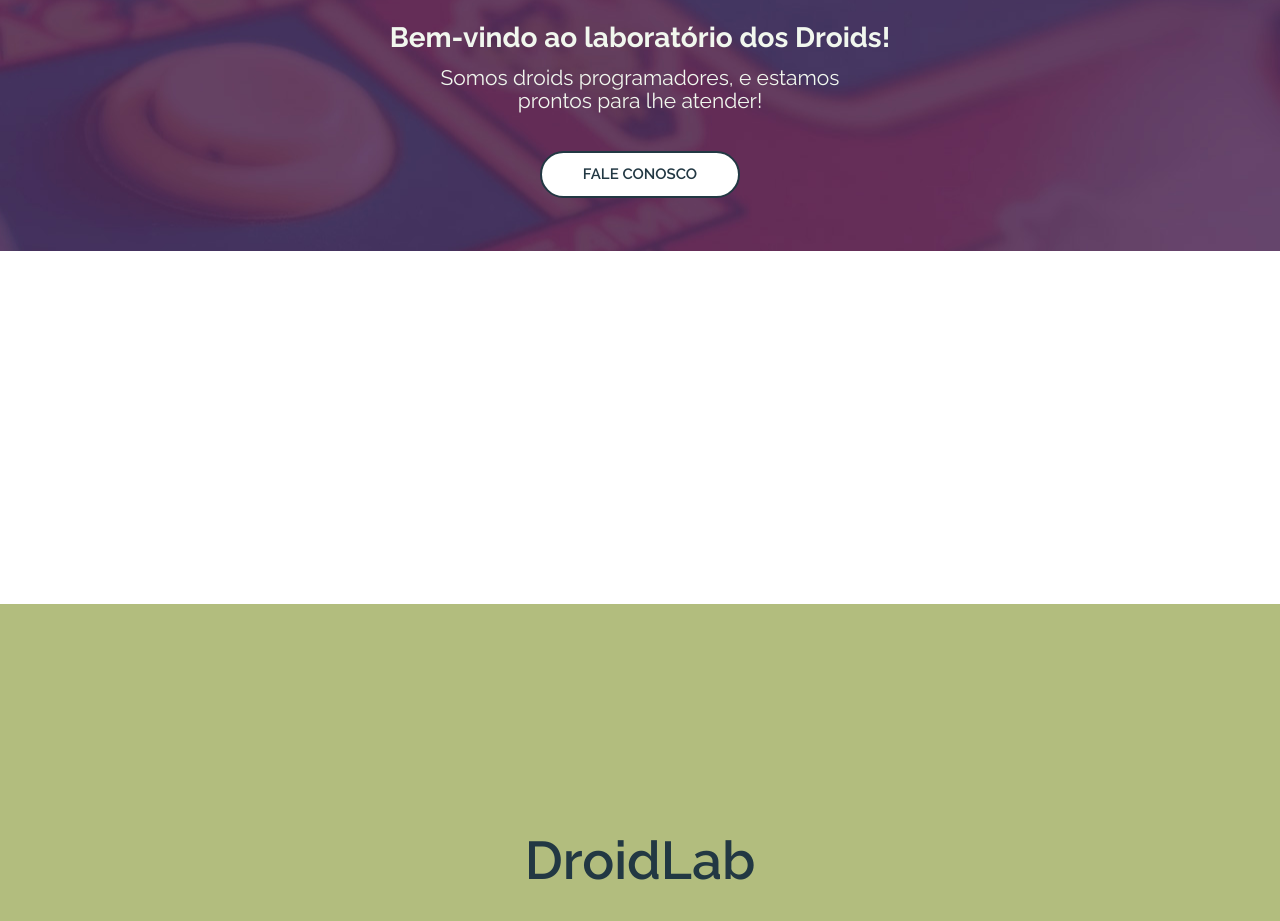
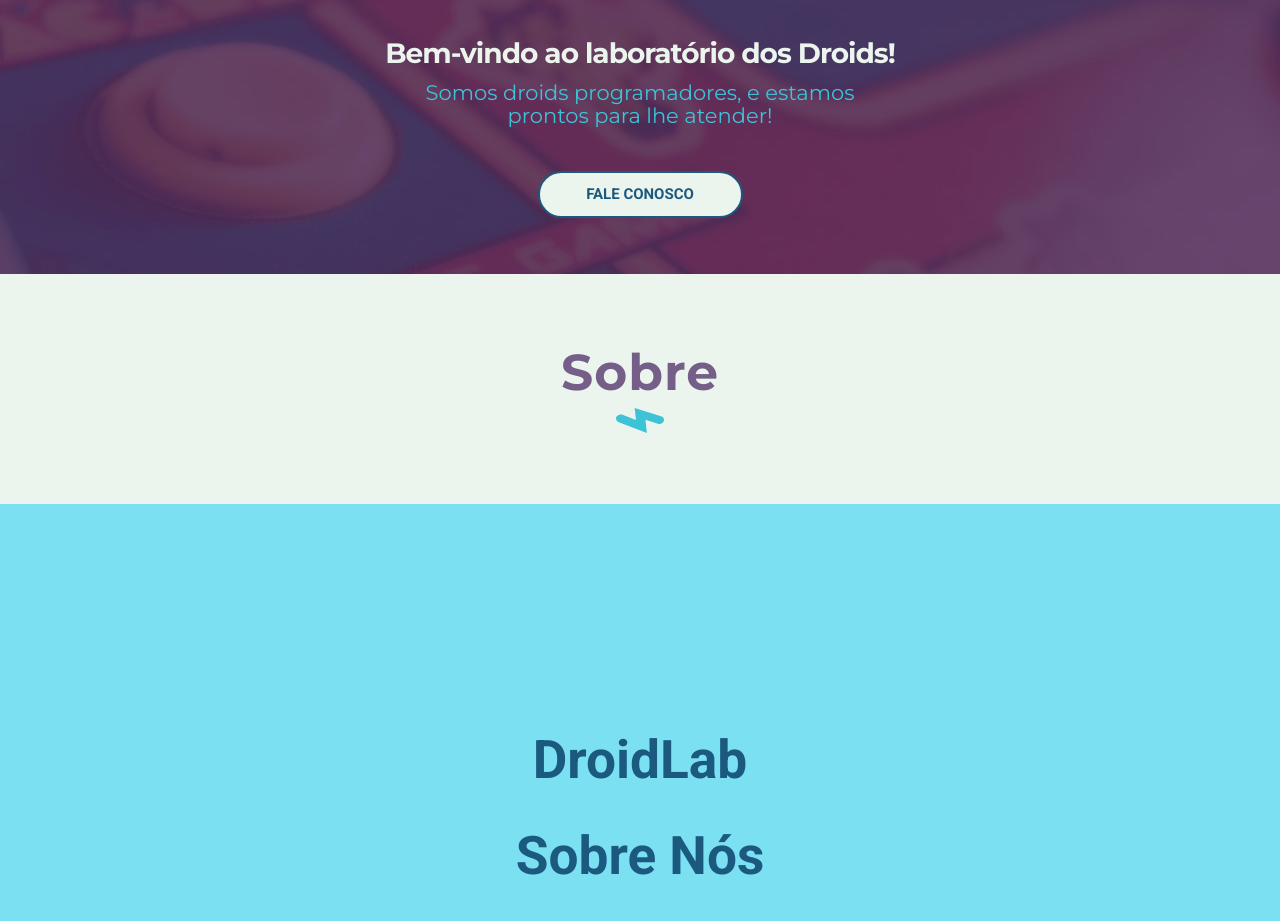
Before and after one commit to droid-lab-profile/droid-web-site, a website: page index.html in a window 1280 px wide. Shown: the part 381-1302 px from the top of the page. Before the commit the page ends 800 px from the top, so only its background shows below. Drawn offline with Linux system fonts and the light colour scheme; a web font is replaced by a local one.

Commit message:
Bloco sobre - tipografia

```diff
--- a/assets/scss/base/includes/buttons.scss
+++ b/assets/scss/base/includes/buttons.scss
@@ -7,7 +7,7 @@
 
 .button {
 	color: $color-blue-dark;
-    background-color: $color-mostarda;
+    background-color: $color-blue-light;
 	font-family: $font-secondary;
 	font-size: 1.3em;
 	font-weight: 800;
--- a/assets/scss/base/includes/colors.scss
+++ b/assets/scss/base/includes/colors.scss
@@ -4,21 +4,28 @@
 
 // Colors
 // Set the project colors here
+$color-blue-light: #7BE0F1;
+$color-blue-medium: #3DC2D8;
+$color-blue-dark: #1B597F;
+$color-purple-light: #755F89;
+$color-purple-medium: #523866;
+$color-purple-dark: #342442;
+$color-green-light: #CED9D2;
+$color-white: #EBF5EE;
 
-
-$color-mostarda: #B2BD7E;
+/* $color-mostarda: #B2BD7E;
 $color-blue-dark: #223843;
 $color-green-light: #749C75;
 $color-green-opaque: #F1F7EE;
 $color-white: #F1F7EE;
-$color-white-full: #FFF;
+$color-white-full: #FFF; */
 
 
-$color-green-dark: #223843;
+/* $color-green-dark: #223843;
 $color-blue: #002a56;
 $color-blue-light: #00d6e0;
 $color-gray: #939393;
-$color-white-light: #f3eee9;
+$color-white-light: #f3eee9;*/
 
 $color-body-background: #fff;
 $color-body: #939393;
--- a/assets/scss/base/includes/fonts.scss
+++ b/assets/scss/base/includes/fonts.scss
@@ -5,5 +5,5 @@
 // Fonts
 // Set the project fonts here
 
-$font-primary : 'Droid Serif', serif;;
-$font-secondary : 'Raleway', sans-serif;
+$font-primary : 'Montserrat', sans-serif;
+$font-secondary : 'Roboto', sans-serif;
--- a/assets/scss/base/includes/footer.scss
+++ b/assets/scss/base/includes/footer.scss
@@ -49,7 +49,7 @@
 					span{
 						@include transition(.25s);
 						&:hover{
-							background-color: $color-mostarda;
+							background-color: $color-blue-light;
 						}
 						position: relative;
 						float: left;
--- a/assets/scss/base/includes/menu.scss
+++ b/assets/scss/base/includes/menu.scss
@@ -16,7 +16,7 @@
 		position:fixed;
 		top:0;
 		left:0;
-		background-color: $color-mostarda;
+		background-color: $color-blue-light;
 		width: 100vw;
 		height: 100vh;
     	transform: translateY(115%);
@@ -48,7 +48,7 @@
 					font-family: $font-secondary;
 					@include transition(.25s);
 					&:hover{
-						color: $color-green-light;
+						color: $color-purple-medium;
 					}
 				}
 			}
@@ -95,7 +95,7 @@
 			&:after{
 				position: absolute;
 				font-size: 0.9em;
-				color: $color-gray;
+				color: $color-blue-light;
 				font-weight: 600;
 				letter-spacing: 1px;
 				text-transform: uppercase;
--- a/assets/scss/base/includes/shared.scss
+++ b/assets/scss/base/includes/shared.scss
@@ -26,22 +26,22 @@
 
 // Links
 a{
-  color: $color-gray;
+  color: $color-blue-light;
   text-decoration: none;
   &:hover{
-    color: $color-gray;
+    color: $color-blue-light;
     text-decoration: none;
   }
   &:focus{
-    color: $color-gray;
+    color: $color-blue-light;
     text-decoration: none;
   }
   &:active{
-    color: $color-gray;
+    color: $color-blue-light;
     text-decoration: none;
   }
   &:visited{
-    color: $color-gray;
+    color: $color-blue-light;
     text-decoration: none;
   }
 }
@@ -49,18 +49,18 @@
 // Selection
 ::-moz-selection {
   color: $color-blue-dark;
-  background: $color-green-opaque;
+  background: $color-purple-medium;
 }
 
 ::selection {
   color: $color-blue-dark;
-  background: $color-green-opaque;
+  background: $color-purple-medium;
 }
 
 // Headings
 h1, h2, h3, h4{
   font-family: $font-primary;
-  color: $color-gray;
+  color: $color-blue-medium;
 }
 
 h1{
@@ -170,12 +170,12 @@
     top: 50%;
     transform: translatey(-50%);
     position: absolute;
-    background-color: $color-mostarda;
+    background-color: $color-purple-medium;
   }
 }
 .fancybox-buttons{
   button{
-    background-color: $color-mostarda;
+    background-color: $color-purple-medium;
   }
 }
 .fancybox-button--left{
@@ -199,7 +199,7 @@
 .fancybox-button--right:hover,
 .fancybox-button--close:hover
 {
-  background-color: $color-gray;
+  background-color: $color-blue-medium;
 }
 @media (max-width: 800px){
   .fancybox-button--left, .fancybox-button--right, .fancybox-buttons button:not(.fancybox-button--close) {
--- a/assets/scss/pages/index.scss
+++ b/assets/scss/pages/index.scss
@@ -10,6 +10,9 @@
 @import '../base/includes/mixins.scss';
 @import '../base/includes/colors.scss';
 
+body {
+	font-family: $font-primary;
+}
 
 // Home
 
@@ -17,57 +20,83 @@
 	background-image: url('../../../images/home-header-bg.jpg');
 	padding: 5.5% 0% 2% 0%;
 	#logo {
-		width: 26.5%;
+		width: 27%;
 	}
 	#service {
-		width: 16.5%;
-		padding: 5% 0% 3.2% 0%;
+		width: 17%;
+		padding: 5.5% 0% 3.5% 0%;
 	}
 	h2 {
 		margin: 0%;
-		font-family: $font-secondary;
+		font-family: $font-primary;
 		color: $color-white;
 		font-size: 2em;
-		font-weight: bold;
+		font-weight: 800;
+    	letter-spacing: -1px;
 	}
 	p {
 		margin: 0%;
-		font-family: $font-secondary;
-		color: $color-white;
+		font-family: $font-primary;
+		color: $color-blue-medium;
 		font-size: 1.5em;
 		padding: 1.1% 30%;
 		line-height: 110%;
 	}
 	.button {
-		background-color: $color-white-full;
-		//color: $color-white;
+		background-color: $color-white;
+		font-family: $font-secondary;
+		font-weight: 800;
 		border: 2px solid;
 		font-size: 15px;
-		font-weight: 600;
 		height: 47px;
-	    min-width: 200px;
+	    min-width: 205px;
 	    max-width: 320px;
 	    text-transform: uppercase;
-	    margin: 27px 0px;
+	    margin: 31px 0px;
 	}
-	//padding-top: 65px;
-	//padding-bottom: 0px;
-	/* .decoration{
-		padding-top: 65px;
-	} */
-	/* #logo{
-		padding-top: 94px;
-		padding-bottom: 15px;
-		height: 150px;
-		@include responsive(s2) {
-			padding-top: 0px;
-			padding-bottom: 0px;
-			height: 100px;
-			margin-top: 50px;
-		}
-	} */
 }
+#sobre {
+	background-color: $color-white;
+	padding: 5.5% 0% 9% 0%;
 
+	#sobre-decorator {
+		padding:  0% 47.9%;
+	}
+
+	#sobre-droid {
+		padding: 23% 62.5% 0 5.5%;
+	}
+
+	.title {
+		color: $color-purple-light;
+		font-size: 3.6em;
+		font-weight: bold;
+    	letter-spacing: 1px;
+    	margin: 0;
+    	padding: 0px 0px 8px 0px;
+	}
+	.header {
+		color: $color-purple-light;
+		font-size: 2.8em;
+		font-weight: 800;
+    	letter-spacing: 0px;
+    	padding: 11% 0px 0px 23px;
+	}
+	.sub-header {
+		color: $color-blue-medium;
+		font-size: 1.3em;
+		font-weight: 600;
+		padding: 33px 10% 0px 23px;
+		line-height: 22px;
+    	//letter-spacing: -1px;
+	}
+	.caption {
+		font-family: $font-secondary;
+		padding: 20px 10% 0px 23px;
+		font-size: 11px;
+		line-height: 20px;
+	}
+}
 /* #sobre{
 	background-color: $color-green-opaque;
 	padding-top: 0px;
--- a/index.html
+++ b/index.html
@@ -27,8 +27,10 @@
 		<meta itemprop="description"     content="MGGran é uma Empresa de Cornélio Procópio especializada em comércio e de produtos como matéria prima mármores e granitos.">
 		<link href="./assets/images/favicon.png" rel="icon" type="image/x-icon"/>
 		<link rel="canonical" href="http://www.mggran.com.br" />
-		<link href="https://fonts.googleapis.com/css?family=Raleway:400,600,700,800,900" rel="stylesheet">
-		<link href="https://fonts.googleapis.com/css?family=Droid+Serif" rel="stylesheet">
+		<link href="https://fonts.googleapis.com/css?family=Montserrat:400,600,700" rel="stylesheet">
+		<link href="https://fonts.googleapis.com/css?family=Roboto:400,700" rel="stylesheet">
+		<!-- <link href="https://fonts.googleapis.com/css?family=Raleway:400,600,700,800,900" rel="stylesheet">
+		<link href="https://fonts.googleapis.com/css?family=Droid+Serif" rel="stylesheet"> -->
 		<script>
 			(function(i,s,o,g,r,a,m){i['GoogleAnalyticsObject']=r;i[r]=i[r]||function(){
 			(i[r].q=i[r].q||[]).push(arguments)},i[r].l=1*new Date();a=s.createElement(o),
@@ -79,6 +81,29 @@
 					</div>
 				</div>
 			</section>
+			<section id="sobre">
+				<div class="container">
+					<div class="row">
+						<div class="col-lg-12 center">
+							<h1 class="title">Sobre</h1>
+							<img id="sobre-decorator" src="assets/images/home-about-ray.svg" class="img-responsive img-center decoration"/>
+						</div>
+					</div>
+					<div class="row">
+						<div class="col-lg-2">
+						</div>
+						<div class="col-lg-6 right">
+							<h2 class="header">Por onde começamos?</h2>
+							<p class="sub-header">Lorem ipsum dolor sit amet, consectetur adipiscing elit. Morbi sit amet urna sed ligula hendrerit dictum at congue libero. Pellentesque.</p>
+							<p class="caption">Não obstante, a estrutura atual da organização acarreta um processo de reformulação e modernização do sistema de participação geral. O incentivo ao avanço tecnológico, assim como o novo modelo estrutural aqui preconizado representa uma abertura para a melhoria dos paradigmas corporativos. Por conseguinte, a crescente influência da mídia exige a precisão e a definição dos relacionamentos verticais entre as hierarquias.</p>
+						</div>
+						<div class="col-lg-4 center">
+							<img id="sobre-droid" src="assets/images/home-about-droid-1.svg" class="img-responsive img-center decoration"/>
+						</div>
+					</div>
+				</div>
+			</section>
+
 			<!-- <section id="sobre">
 				<div class="container">
 					<div class="row">
```
Also changed, not shown: assets/css/src/base/base.css, assets/css/src/pages/index.css.
